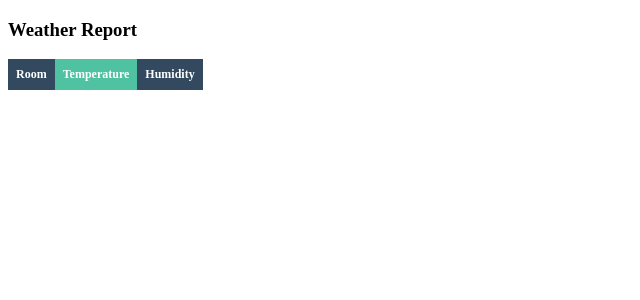
After one commit to danistark1/sensorGatewayAPISymf, a Symfony app: template templates/sensor/weatherStationReport.html.twig in a window 1280 px wide. The commit adds this page. Shown: the top 300 px of the page, without its empty margins (0-640 px from the left). Run offline with Twig, Linux system fonts and the light colour scheme; the template is opened without the code that fills it, so the values that code supplies are empty; some libraries are stand-ins or nearby versions.

Commit message:
finish report, refactor

```diff
--- a/src/Entity/RoomGateway.php
+++ b/src/Entity/RoomGateway.php
@@ -1,4 +1,7 @@
 <?php
+/**
+ * @author Dani Stark.
+ */
 
 namespace App\Entity;
 
--- a/src/WeatherStationEmail.php
+++ b/src/WeatherStationEmail.php
@@ -1,6 +1,7 @@
 <?php
-
-
+/**
+ * @author Dani Stark.
+ */
 namespace App;
 
 use Symfony\Component\Mailer\MailerInterface;
--- a/templates/sensor/style.css
+++ b/templates/sensor/style.css
@@ -0,0 +1,46 @@
+*{
+    box-sizing: border-box;
+    -webkit-box-sizing: border-box;
+    -moz-box-sizing: border-box;
+}
+/*table, th, td {*/
+/*    border: 1px solid black;*/
+/*    border-collapse: collapse;*/
+/*}*/
+.fl-table {
+    border-radius: 5px;
+    font-size: 12px;
+    font-weight: normal;
+    border: none;
+    border-collapse: collapse;
+    width: 100%;
+    display: block;
+    max-width: 100%;
+    white-space: nowrap;
+    background-color: white;
+}
+
+.fl-table td, .fl-table th {
+    text-align: center;
+    padding: 8px;
+}
+
+.fl-table td {
+    border-right: 1px solid #f8f8f8;
+    font-size: 12px;
+}
+
+.fl-table thead th {
+    color: #ffffff;
+    background: #4FC3A1;
+}
+
+
+.fl-table thead th:nth-child(odd) {
+    color: #ffffff;
+    background: #324960;
+}
+
+.fl-table tr:nth-child(even) {
+    background: #F8F8F8;
+}
--- /dev/null
+++ b/templates/sensor/weatherStationReport.html.twig
@@ -0,0 +1,34 @@
+<!DOCTYPE html>
+<html>
+<head>
+    <meta name="viewport" content="width=device-width, initial-scale=1" />
+    {% block stylesheets %}
+        <style>{{ source('sensor/style.css') }}</style>
+    {% endblock %}
+</head>
+<body>
+{% block body %}
+<h3>Weather Report </h3>
+
+<table id="weatherData" class="fl-table">
+    <thead>
+    <tr>
+        <th>Room</th>
+        <th>Temperature</th>
+        <th>Humidity</th>
+    </tr>
+    </thead>
+    <tbody>
+    {% for room, sensorData in weatherData%}
+<tr>
+{#    should be#}
+{#    Room 	Temperature 	Humidity#}
+    <td>{{ room }}</td>
+    <td>{{ sensorData['temperature']|e }}</td>
+    <td>{{ sensorData['humidity']|e }}</td>
+</tr>
+    {% endfor %}
+</table>
+</body>
+{% endblock %}
+</html>
```
Also changed, not shown: migrations/Version20201010005651.php (deleted, +0 -31 lines), migrations/Version20201114172820.php (deleted, +0 -31 lines), src/Controller/SensorController.php (+8 -8 lines), src/Listeners/PostListener.php (+68 -42 lines), templates/sensor/weatherStationReport.twig.html (deleted, +0 -30 lines), public/style.css (deleted), 2 other files.
